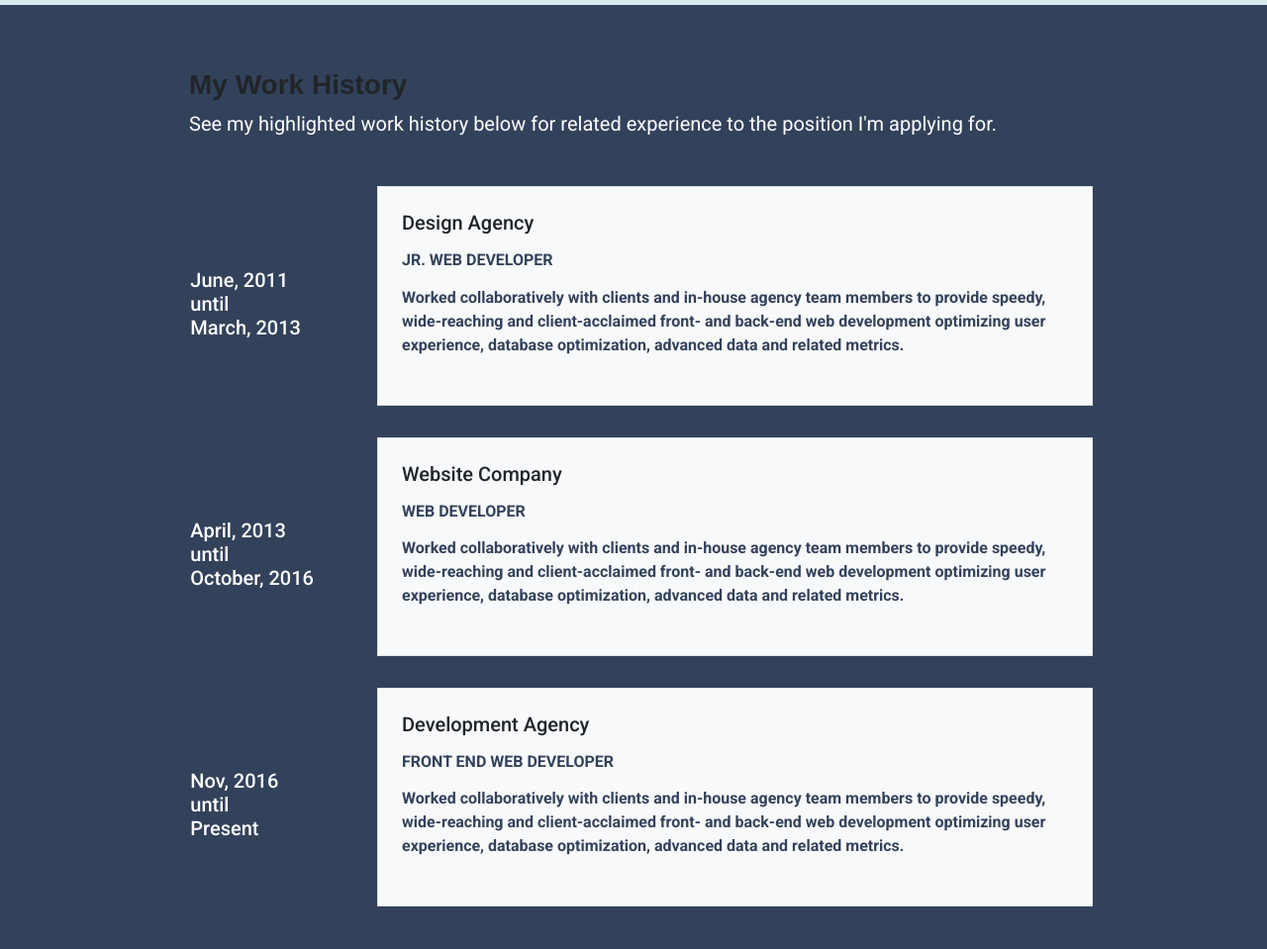
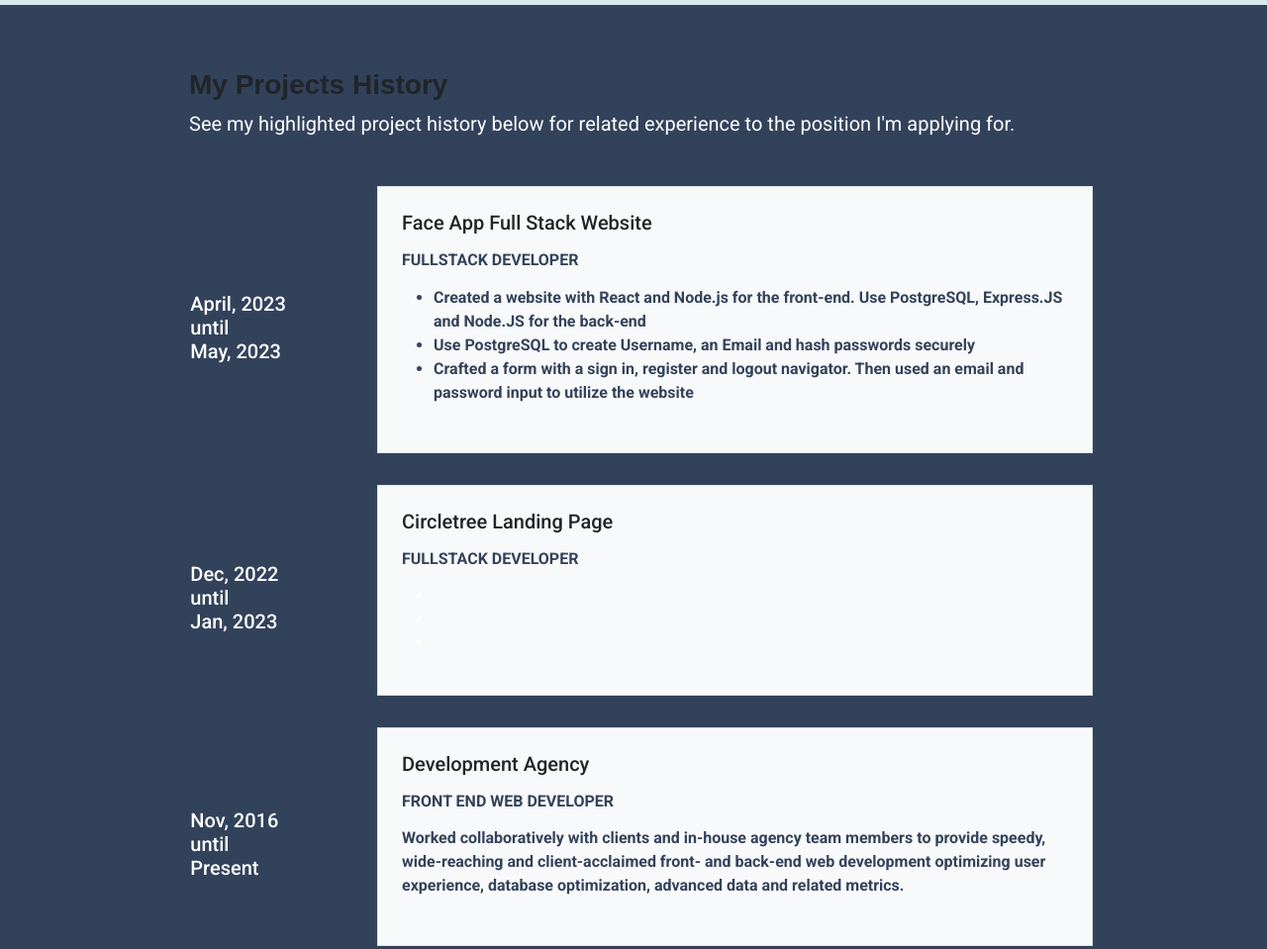
Before and after one commit to Brian7650/Portfolio-2.1, a plain HTML site: page index.html in a window 1280 px wide. Shown: the part 1839-2798 px from the top of the page at 99% size. Drawn offline with Linux system fonts and the light colour scheme.

Commit message:
working on projects area

```diff
--- a/index.html
+++ b/index.html
@@ -154,7 +154,7 @@
                                         <!-- <p class="text-uppercase font-weight-bold text-aqua"><i class="fa-solid fa-phone me-2"></i>Phone:<span> <a href="tel:+18885555555">(4*7) 996 5**6</a></span>
                                         </p> -->
                                         <p class="text-uppercase font-weight-bold text-aqua"><i class="fa-solid fa-envelope me-2"></i>Email:<span> <a href="mailto:gmail.com">bbartley719@gmail.com</a></span></p>
-                                        <p class="text-uppercase font-weight-bold text-aqua"><i class="fa-solid fa-clock me-2"></i>Available:<span> April. 5th, 2023</span>
+                                        <p class="text-uppercase font-weight-bold text-aqua"><i class="fa-solid fa-clock me-2"></i>Available:<span> July. 27th, 2023</span>
                                         </p>
                                     </div>
                                 </div>
@@ -206,7 +206,7 @@
                 <div class="os-animation" data-animation="animate__animated animate__fadeInUp">
                     <div class="row text-dark">
                         <div class="col-md-9 col-lg-7 col-xl-6 bg-clear">
-                            <p class="lead font-weight-bold">"“A man’s worth is no greater than the worth of his ambitions.”</p>
+                            <p class="lead font-weight-bold">"“A man's worth is no greater than the worth of his ambitions.”</p>
                             <h5 class="text-uppercase">- Marcus Aurelius</h5>
                         </div>
                     </div>
@@ -253,9 +253,9 @@
                         <div class="row justify-content-center">
 
                             <div class="col-md-10">
-                                <h3 class="text-dark">My Work History</h3>
+                                <h3 class="text-dark">My Projects History</h3>
                                 <div class="title-underline-left"></div>
-                                <p class="lead">See my highlighted work history below for related experience to the position I'm
+                                <p class="lead">See my highlighted project history below for related experience to the position I'm
                                     applying for.</p>
                             </div>
 
@@ -272,16 +272,24 @@
                                 <div class="row justify-content-center">
 
                                     <div class="col-md-2 me-md-4 history-circle my-auto">
-                                        <h5 class="mt-4">June, 2011<br>until<br>March, 2013</h5>
+                                        <h5 class="mt-4">April, 2023<br>until<br>May, 2023</h5>
                                     </div>
 
                                     <div class="col-md-8 bg-light border p-4">
-                                        <h5 class="text-dark font-weight-bold mb-3">Design Agency</h5>
-                                        <h6 class="text-aqua text-uppercase mb-3">Jr. Web Developer</h6>
-                                        <p class="mb-4">Worked collaboratively with clients and in-house agency team members to
-                                            provide speedy, wide-reaching and client-acclaimed front- and back-end web
-                                            development optimizing user experience, database optimization, advanced data and
-                                            related metrics.</p>
+                                        <h5 class="text-dark font-weight-bold mb-3">Face App Full Stack Website</h5>
+                                        <h6 class="text-aqua text-uppercase mb-3">Fullstack Developer</h6>
+                                        <ul class="mb-4">
+                                            <li>Created a website with React and Node.js for the front-end. Use PostgreSQL,
+                                                Express.JS and Node.JS for the back-end
+                                            </li>
+                                            <li>
+                                                Use PostgreSQL to create Username, an Email and hash passwords securely
+                                            </li>
+                                            <li>
+                                                Crafted a form with a sign in, register and logout navigator.
+                                                Then used an email and password input to utilize the website
+                                            </li>
+                                          </ul>
                                     </div>
 
                                 </div> <!-- End Row -->
@@ -293,16 +301,17 @@
                                 <div class="row justify-content-center">
 
                                     <div class="col-md-2 me-md-4 history-circle my-auto">
-                                        <h5 class="mt-4">April, 2013<br>until<br>October, 2016</h5>
+                                        <h5 class="mt-4">Dec, 2022<br>until<br>Jan, 2023</h5>
                                     </div>
 
                                     <div class="col-md-8 bg-light border p-4">
-                                        <h5 class="text-dark font-weight-bold mb-3">Website Company</h5>
-                                        <h6 class="text-aqua text-uppercase mb-3">Web Developer</h6>
-                                        <p class="mb-4">Worked collaboratively with clients and in-house agency team members to
-                                            provide speedy, wide-reaching and client-acclaimed front- and back-end web
-                                            development optimizing user experience, database optimization, advanced data and
-                                            related metrics.</p>
+                                        <h5 class="text-dark font-weight-bold mb-3">Circletree Landing Page</h5>
+                                        <h6 class="text-aqua text-uppercase mb-3">Fullstack Developer</h6>
+                                        <ul>
+                                            <li></li>
+                                            <li></li>
+                                            <li></li>
+                                        </ul>
                                     </div>
 
                                 </div> <!-- End Row -->
@@ -511,7 +520,7 @@
                     <div class="row text-center justify-content-center">
 
                         <div class="col-lg-10 col-xl-9">
-                            <h2 class="text-dark">My Portfolio</h2>
+                            <h2 class="text-white">My Portfolio</h2>
                             <div class="title-underline"></div>
                             <p class="lead">See my portfolio below as an introduction to the projects that I have worked on
                                 in the past and successfully completed.</p>
@@ -559,8 +568,8 @@
 
                             <div class="grid mt-2 mb-5">
 
-                                <div class="element-item web-development" data-category="transition">
-                                    <a class="img-popup" href="img/portfolio/w3newbie-themes-red.jpg" title="Project Description"><img src="https://i.ibb.co/fxgPqqX/Face-App-Frontend1278x718.png" alt="" /></a>
+                                <div class="element-item web-development full-stack" data-category="transition">
+                                    <a class="img-popup" href="img/portfolio/w3newbie-themes-red.jpg" title="Project Description"><a href="View">View</a> <a href="Source">Source</a><img src="https://i.ibb.co/fxgPqqX/Face-App-Frontend1278x718.png" alt="" /></a>
                                 </div>
 
                                 <div class="element-item web-design web-development graphic-design" data-category="transition">
@@ -703,17 +712,7 @@
             <i class="fa-solid fa-angle-up"></i>
         </a>
         <!--- End Top Scroll -->
-    <!-- Start Socket -->
-    <!-- <div class="socket py-2">
-        <p class="text-light ps-3 pt-3">&copy; <a href="https://w3newbie.com" target="_blank">w3newbie.com</a> Resume Template.</p>
-    </div> -->
-    <!-- End Socket -->
 
-    <!--- Top Scroll -->
-    <a href="#home" class="top-scroll">
-        <i class="fa-solid fa-angle-up"></i>
-    </a>
-    <!--- End Top Scroll -->
 
     <!-- Contact Information Start Section -->
 
```
